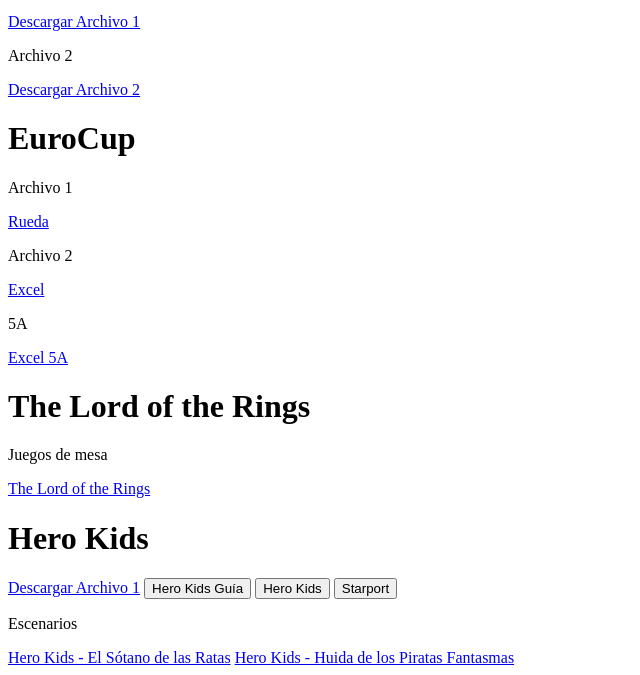
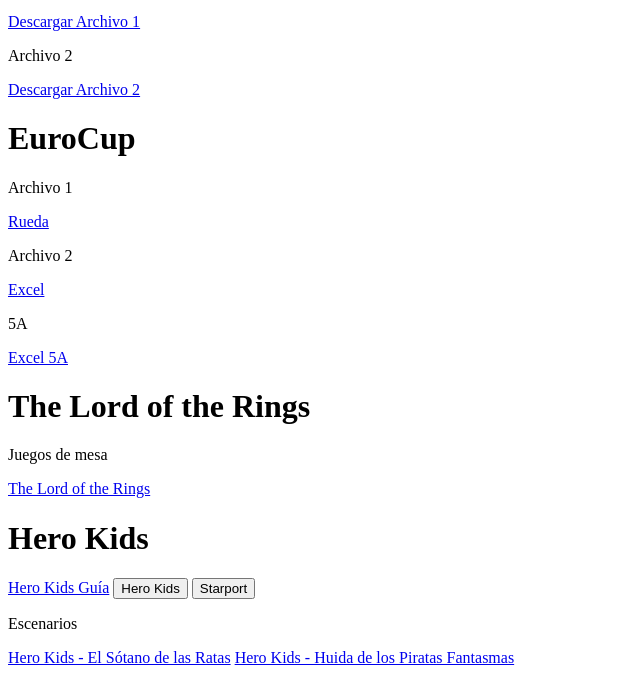
Before and after one commit to agent007utrera/test, a plain HTML site: page index.html in a window 1280 px wide. Shown: the part 645-1320 px from the top of the page, without its empty margins (0-640 px from the left). Drawn offline with Linux system fonts and the light colour scheme.

Commit message:
Add files via upload

```diff
--- a/index.html
+++ b/index.html
@@ -100,8 +100,7 @@
         <p>Juegos de mesa</p>
         <a href="https://view.genially.com/63e2c65d07d4b7001b059dca/interactive-content-the-lord-of-the-rings" target="_blank" download>The Lord of the Rings</a>
    <h1>Hero Kids</h1>
-        <a href="archivos/hero_kids_guia.pdf" target="_blank" download>Descargar Archivo 1</a>
-	<button onclick="cargarVideo('archivos/hero_kids_guia.pdf')">Hero Kids Guía</button>
+        <a href="archivos/hero_kids_guia.pdf" target="_blank" download>Hero Kids Guía</a>
 	<button onclick="cargarVideo('archivos/hero_kids_video.mp4')">Hero Kids</button>
 	<button onclick="cargarVideo('archivos/starport.mp4')">Starport</button>
     <div class="archivo">
```
